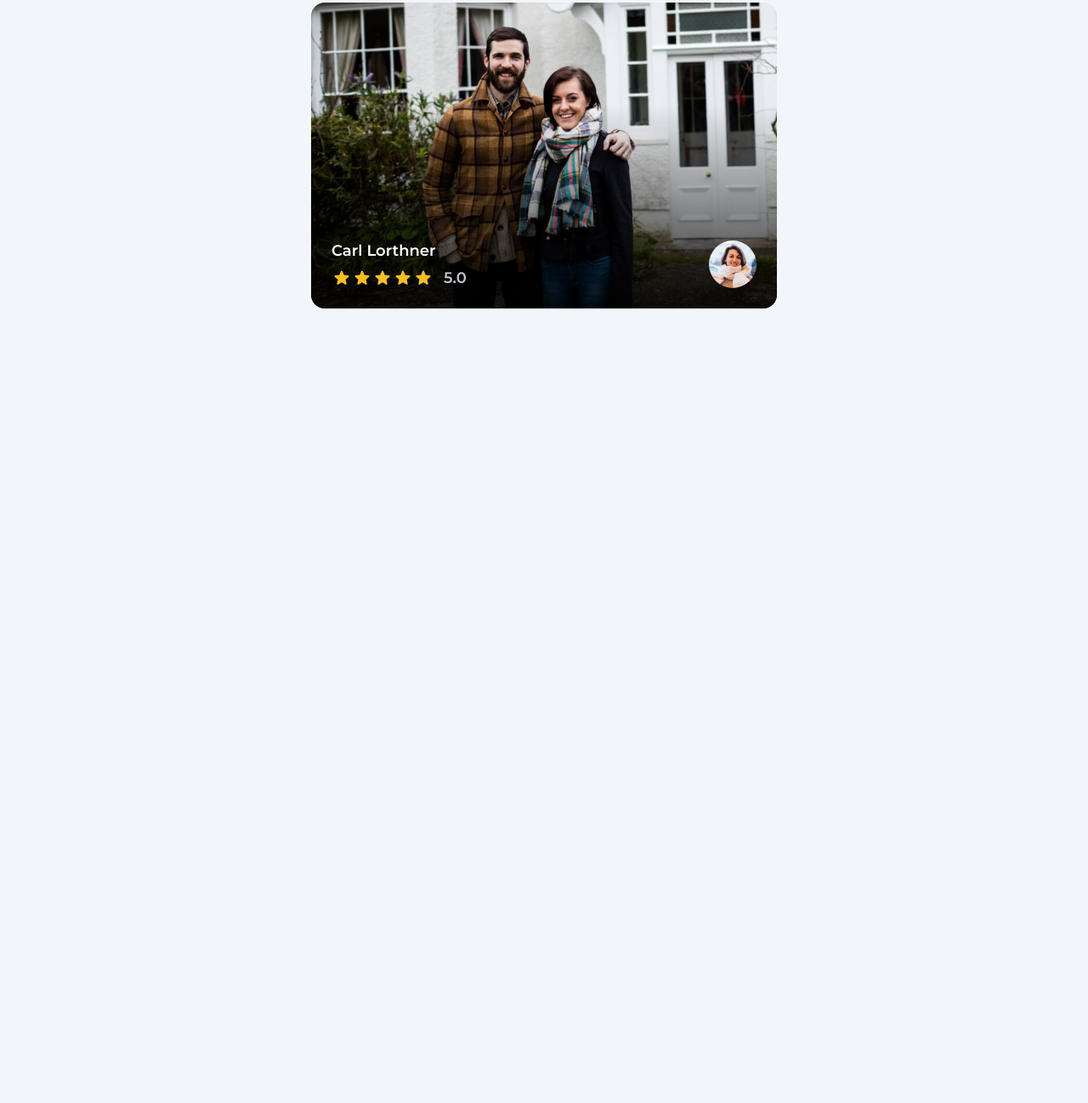
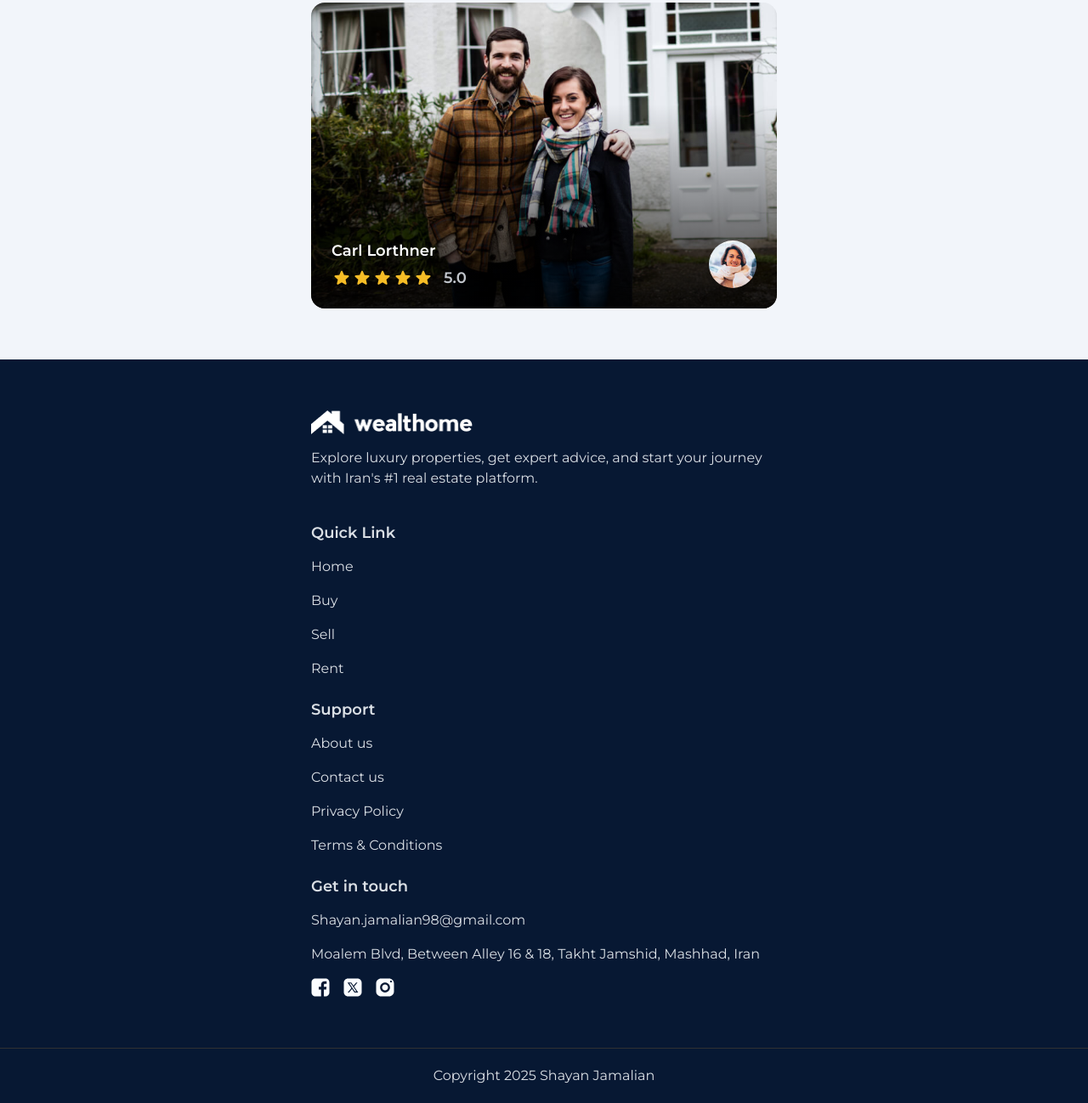
Before and after one commit to shayanjmln/Wealthome, a plain HTML site: page index.html in a window 1280 px wide. Shown: the part 9638-10936 px from the top of the page at 85% size. Before the commit the page ends 10061 px from the top, so only its background shows below. Drawn offline with nearby package versions, Linux system fonts and the light colour scheme.

Commit message:
Footer Section Completed !

```diff
--- a/assets/css/style.css
+++ b/assets/css/style.css
@@ -791,6 +791,43 @@ body{
   #FOOTER
 \*-----------------------------------*/
 
+.footer {
+  background-color: var(--primary-20);
+  color: var(--neutral-90);
+}
+
+.footer-top .container {
+  padding-block: 60px;
+  display: grid;
+  gap: 24px;
+}
+
+.footer-text {margin-block: 16px;}
+
+.footer-list-title {margin-block-end: 16px;}
+
+.footer-list {
+  display: grid;
+  gap: 16px;
+}
+
+.footer-link {transition: var(--transition-duration-quick) var(--transition-easing-quick);}
+
+.footer-link:where(:hover, :focus-visible) { color: var(--primary-100);}
+
+.social-list {
+  display: flex;
+  gap: 16px;
+}
+
+.footer-bottom {border-block-start: 1px solid var(--neutral-20);}
+
+.footer-bottom .container {
+  padding-block: 20px;
+  display: grid;
+  justify-content: center;
+}
+
 
 
 
--- a/index.html
+++ b/index.html
@@ -833,5 +833,115 @@
 
             </article>
         </main>
+
+<!--
+    - #FOOTER
+-->
+
+    <footer class="footer">
+
+        <div class="footer-top">
+            <div class="container">
+
+                <div class="footer-brand">
+                    <a href="#" class="logo">
+                        <img src="./assets/images/logo.png" width="190" height="28" alt="wealthome">
+                    </a>
+                    <p class="body-medium footer-text">
+                        Explore luxury properties, get expert advice,
+                        and start your journey with Iran's #1 real estate platform.
+                    </p>
+                </div>
+
+                <nav class="footer-nav" aria-labelledby="nav-label-1">
+                    <p class="title-small footer-list-title" id="nav-label-1">Quick Link</p>
+
+                    <ul class="footer-list">
+                        <li>
+                            <a href="#" class="body-medium footer-link">Home</a>
+                        </li>
+                        <li>
+                            <a href="#" class="body-medium footer-link">Buy</a>
+                        </li>
+                        <li>
+                            <a href="#" class="body-medium footer-link">Sell</a>
+                        </li>
+                        <li>
+                            <a href="#" class="body-medium footer-link">Rent</a>
+                        </li>
+                    </ul>
+                </nav>
+
+                <nav class="footer-nav" aria-labelledby="nav-label-2">
+                    <p class="title-small footer-list-title" id="nav-label-2">Support</p>
+
+                    <ul class="footer-list">
+                        <li>
+                            <a href="#" class="body-medium footer-link">About us</a>
+                        </li>
+                        <li>
+                            <a href="#" class="body-medium footer-link">Contact us</a>
+                        </li>
+                        <li>
+                            <a href="#" class="body-medium footer-link">Privacy Policy</a>
+                        </li>
+                        <li>
+                            <a href="#" class="body-medium footer-link">Terms & Conditions</a>
+                        </li>
+                    </ul>
+                </nav>
+
+                <nav class="footer-nav" aria-labelledby="nav-label-3">
+                    <p class="title-small footer-list-title" id="nav-label-3">Get in touch</p>
+
+                    <ul class="footer-list">
+                        <li>
+                            <a href="#" class="body-medium footer-link">Shayan.jamalian98@gmail.com</a>
+                        </li>
+                        <li>
+                            <address class="address body-medium">
+                                Moalem Blvd, Between Alley 16 & 18, Takht Jamshid, Mashhad, Iran
+                            </address>
+                        </li>
+                        <li>
+                            <ul class="social-list">
+
+                                <li>
+                                    <a href="https://www.facebook.com/" class="social-link">
+                                        <img src="./assets/images/facebook.svg" alt="facebook">
+                                    </a>
+                                </li>
+                                <li>
+                                    <a href="https://x.com/JamalianShayan" class="social-link">
+                                        <img src="./assets/images/twitter.svg" alt="twitter">
+                                    </a>
+                                </li>
+                                <li>
+                                    <a href="https://www.instagram.com/shayan_jamalian1/" class="social-link">
+                                        <img src="./assets/images/insta.svg" alt="instagram">
+                                    </a>
+                                </li>
+                            </ul>
+
+                        </li>
+
+                    </ul>
+                </nav>
+
+            </div>
+        </div>
+
+        <div class="footer-bottom">
+            <div class="container">
+
+                <p class="copyright body-medium">
+                    Copyright 2025 Shayan Jamalian
+                </p>
+            </div>
+        </div>
+
+    </footer>
+
+
 </body>
 </html>
```
Also changed, not shown: assets/images/facebook.svg (added), assets/images/insta.svg (added), assets/images/twitter.svg (added).
